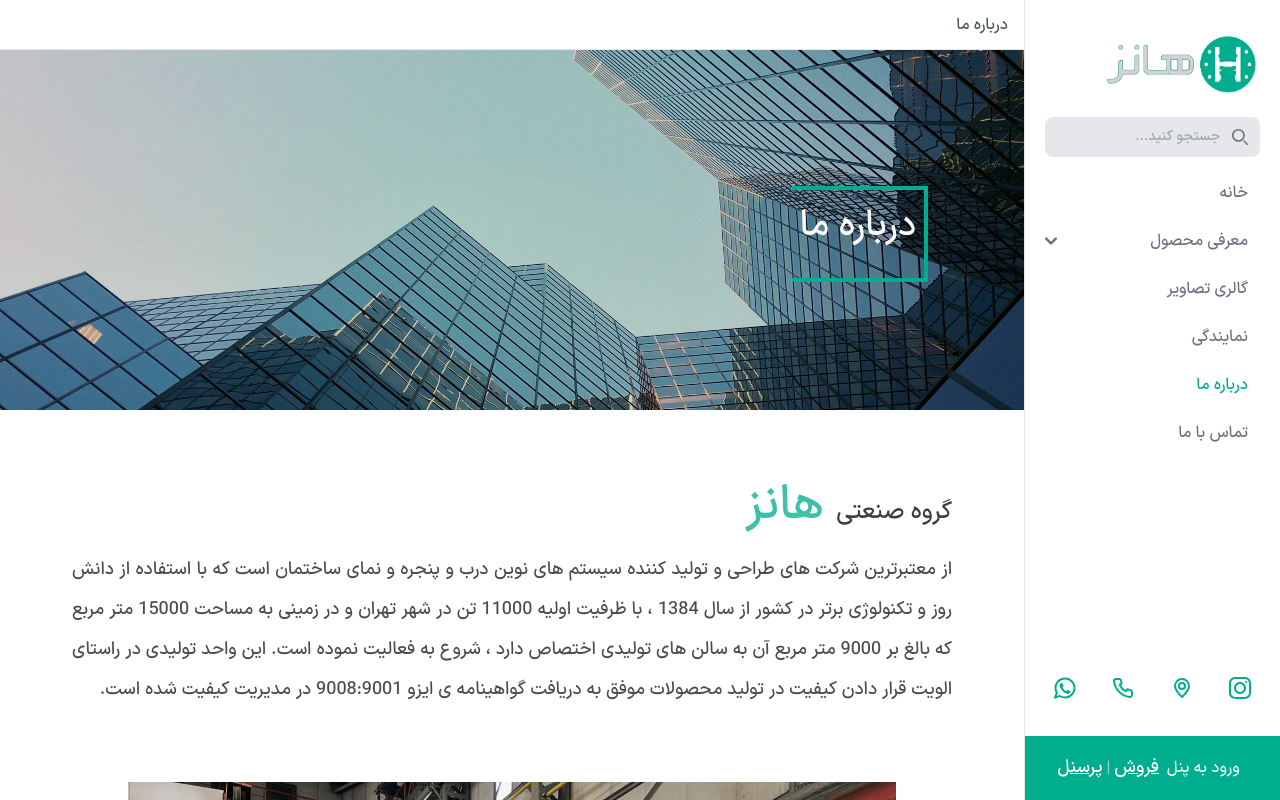
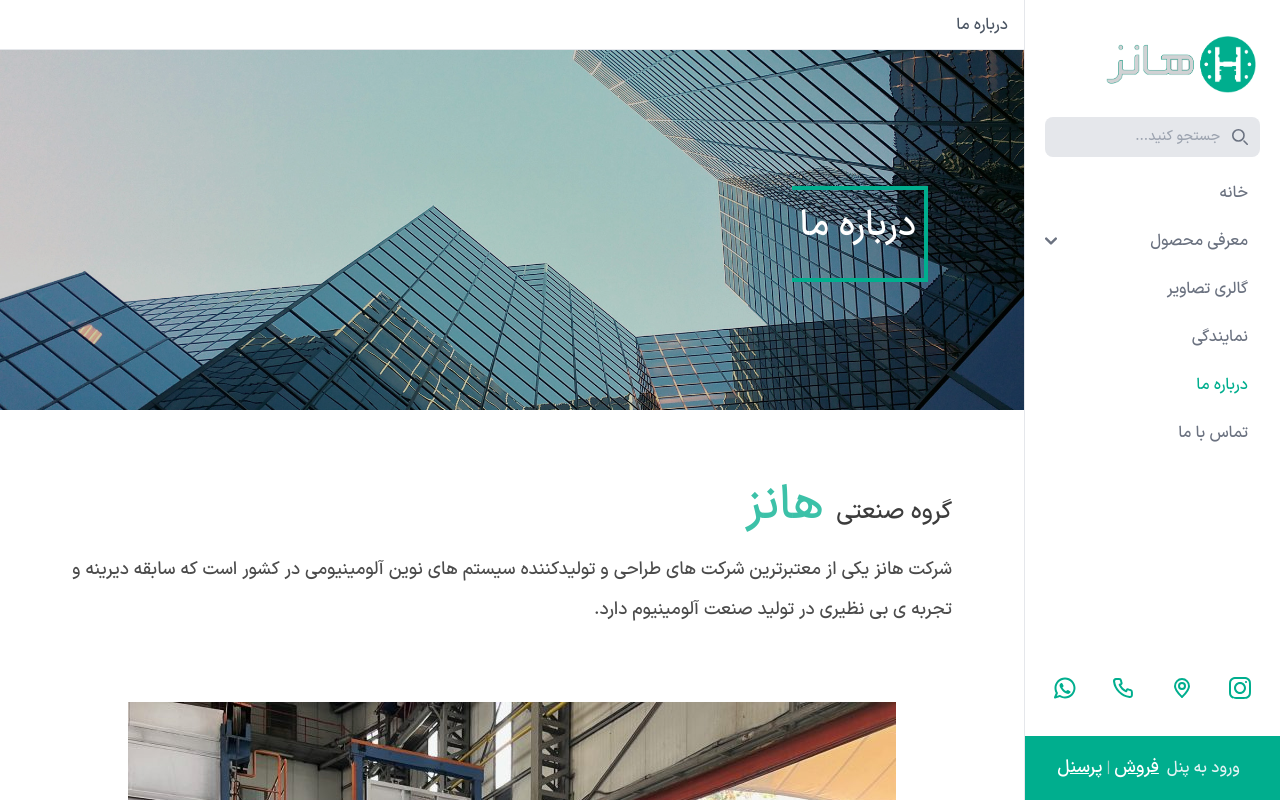
Before and after one commit to zahra-hsb/hanz-, a Next.js app: page /about in a window 1280 px wide. Shown: the top 800 px of the page. Built offline with nearby package versions, Linux system fonts and the light colour scheme.

Commit message:
edit AboutUs page

```diff
--- a/src/components/aboutComponents/AboutUs/index.jsx
+++ b/src/components/aboutComponents/AboutUs/index.jsx
@@ -22,6 +22,10 @@ const AboutUs = () => {
                         </div>
                         <div>
                             <p className='sm:text-lg mt-5 text-justify opacity-70 leading-9 sm:leading-10'>
+                                شرکت هانز یکی از معتبرترین شرکت های طراحی و تولیدکننده سیستم های نوین آلومینیومی در کشور است که سابقه دیرینه و تجربه ی بی نظیری در تولید صنعت آلومینیوم دارد.
+
+                            </p>
+                            {/* <p className='sm:text-lg mt-2 text-justify opacity-70 leading-9 sm:leading-10'>
                                 از معتبرترین شرکت های
                                 طراحی و تولید کننده سیستم های نوین درب و پنجره و نمای ساختمان است که با
                                 استفاده از دانش روز و تکنولوژی برتر در کشور از سال 1384 ، با ظرفیت اولیه
@@ -29,8 +33,7 @@ const AboutUs = () => {
                                 متر مربع آن به سالن های تولیدی اختصاص دارد ، شروع به فعالیت نموده است.
                                 این واحد تولیدی در راستای الویت قرار
                                 دادن کیفیت در تولید محصولات موفق به دریافت گواهینامه ی ایزو 9008:9001 در مدیریت کیفیت شده است.
-                            </p>
-
+                            </p> */}
                         </div>
                     </div>
                     <div className='w-full flex items-center justify-center relative bottom-20 lg:bottom-20 lg:mt-46 mt-28 px-30'>
```
